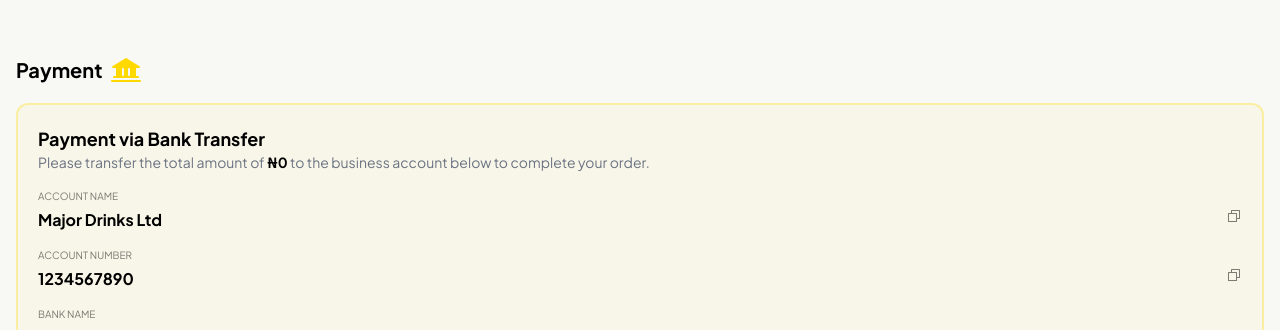
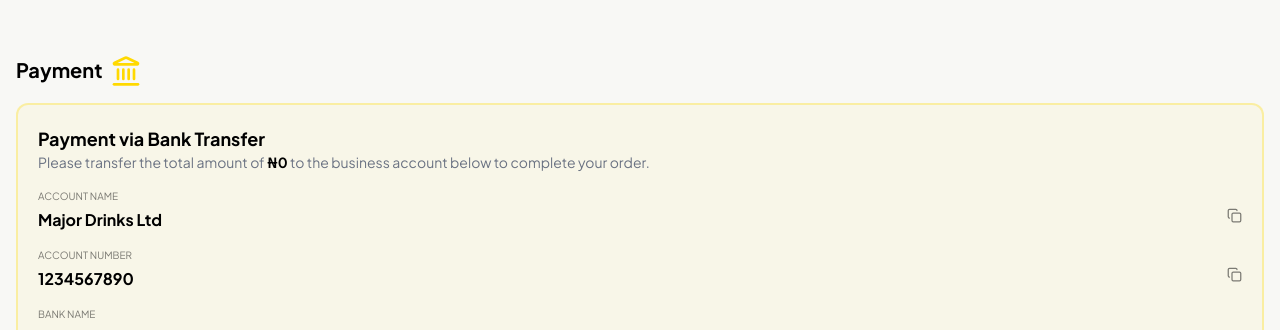
Before and after one commit to chrvnixx/pineapple-juice, a React (Vite) app in the folder pineapple/: page /checkout in a window 1280 px wide. Shown: the part 747-1077 px from the top of the page. Built offline with nearby package versions, Linux system fonts and the light colour scheme.

Commit message:
Remove phosphor icons import

```diff
--- a/pineapple/package.json
+++ b/pineapple/package.json
@@ -10,10 +10,8 @@
     "preview": "vite preview"
   },
   "dependencies": {
-    "@phosphor-icons/react": "github:phosphor-icons/react",
     "@tailwindcss/vite": "^4.2.1",
     "lucide-react": "^0.576.0",
-    "phosphor-icons": "^1.4.2",
     "react": "^18.3.1",
     "react-dom": "^18.3.1",
     "react-hot-toast": "^2.6.0",
--- a/pineapple/src/components/Menu.jsx
+++ b/pineapple/src/components/Menu.jsx
@@ -1,4 +1,4 @@
-import { XIcon } from "@phosphor-icons/react";
+import { XIcon } from "lucide-react";
 import React from "react";
 import { Link } from "react-router";
 
--- a/pineapple/src/components/Navbar.jsx
+++ b/pineapple/src/components/Navbar.jsx
@@ -1,5 +1,4 @@
-import { ShoppingCartIcon } from "@phosphor-icons/react";
-import { Menu } from "lucide-react";
+import { Menu, ShoppingCartIcon } from "lucide-react";
 import React from "react";
 import { useNavigate } from "react-router";
 
--- a/pineapple/src/components/OrderConfirmed.jsx
+++ b/pineapple/src/components/OrderConfirmed.jsx
@@ -1,12 +1,12 @@
-import { CheckFatIcon } from "@phosphor-icons/react";
+import { Check } from "lucide-react";
 import React from "react";
-import { Link, useNavigate } from "react-router";
+import { Link } from "react-router";
 
 export default function OrderConfirmed({ onClose }) {
   return (
     <div className="bg-white p-4 rounded-xl w-full  mx-4 flex flex-col justify-center items-center ">
       <div className="w-15 h-15 bg-[#ffd900] rounded-full flex justify-center items-center ">
-        <CheckFatIcon weight="fill" size={32} />
+        <Check weight="fill" size={32} />
       </div>
 
       <h2 className="text-[28px] font-bold mt-4 text-center  ">
--- a/pineapple/src/pages/CheckoutPage.jsx
+++ b/pineapple/src/pages/CheckoutPage.jsx
@@ -1,12 +1,6 @@
 import React, { useEffect, useState } from "react";
 import { useCart } from "../components/CartContext";
-import {
-  AlignRightIcon,
-  ArrowRightIcon,
-  BankIcon,
-  CopyIcon,
-  InfoIcon,
-} from "@phosphor-icons/react";
+import { ArrowRightIcon, CopyIcon, InfoIcon, Landmark } from "lucide-react";
 
 export default function CheckoutPage({ setOpenThanks }) {
   const { cart, setCart } = useCart();
@@ -113,7 +107,7 @@
           <div className="mt-8">
             <div className="flex gap-2">
               <h2 className="text-[20px] font-bold ">Payment</h2>
-              <BankIcon size={32} weight="fill" color="#ffd900" />
+              <Landmark size={32} weight="fill" color="#ffd900" />
             </div>
 
             <div className="bg-[#ffd900]/5 border-2 border-[#ffd900]/30 p-5 mt-4 rounded-xl ">
@@ -133,7 +127,7 @@
                     <span className="text-[16px] font-bold ">
                       Major Drinks Ltd
                     </span>
-                    <CopyIcon className="opacity-50" />
+                    <CopyIcon size={15} className="opacity-50" />
                   </div>
                 </div>
 
@@ -144,7 +138,7 @@
                   </span>
                   <div className="flex justify-between">
                     <span className="text-[16px] font-bold ">1234567890</span>
-                    <CopyIcon className="opacity-50" />
+                    <CopyIcon size={15} className="opacity-50" />
                   </div>
                 </div>
 
--- a/pineapple/src/pages/LandingPage.jsx
+++ b/pineapple/src/pages/LandingPage.jsx
@@ -2,8 +2,7 @@
 import HeroImage from "../assets/landing-page/Hero-image.png";
 import pineapple from "../assets/landing-page/pineapple.png";
 import Card1 from "../components/Card1";
-import { LeafIcon, LightningIcon } from "@phosphor-icons/react";
-import { XCircleIcon } from "lucide-react";
+import { LeafIcon, XCircleIcon, Zap } from "lucide-react";
 import { useNavigate } from "react-router";
 
 export default function LandingPage() {
@@ -51,7 +50,7 @@
               desc="Sourced from sustainable sun-drenched farms."
             />
             <Card1
-              icon={LightningIcon}
+              icon={Zap}
               title="Vitamin C Boost"
               desc="Strengthen your immunity with every refreshing sip."
             />
```
Also changed, not shown: 1 other file (tests, documents, lock files or other folders).
